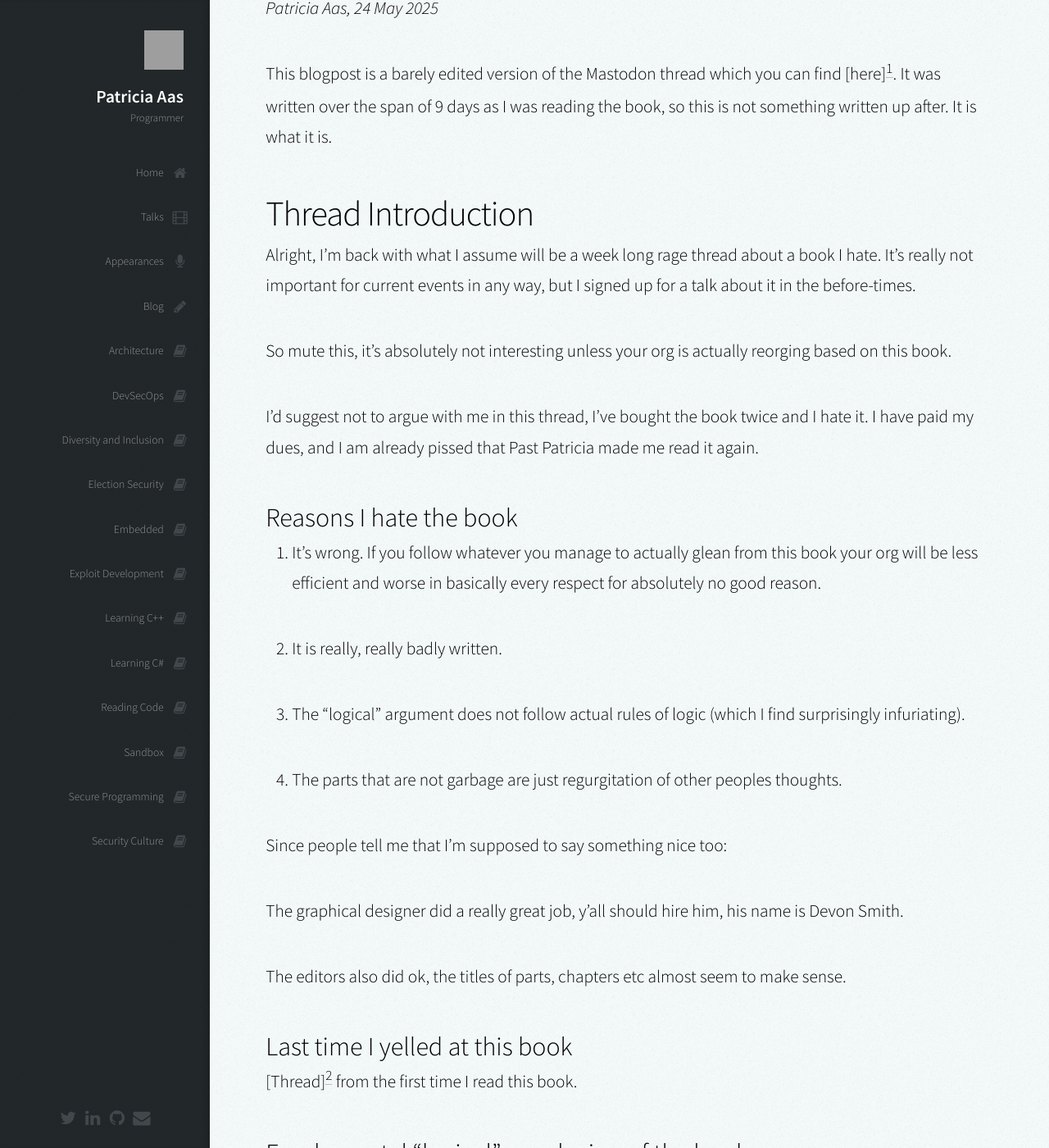
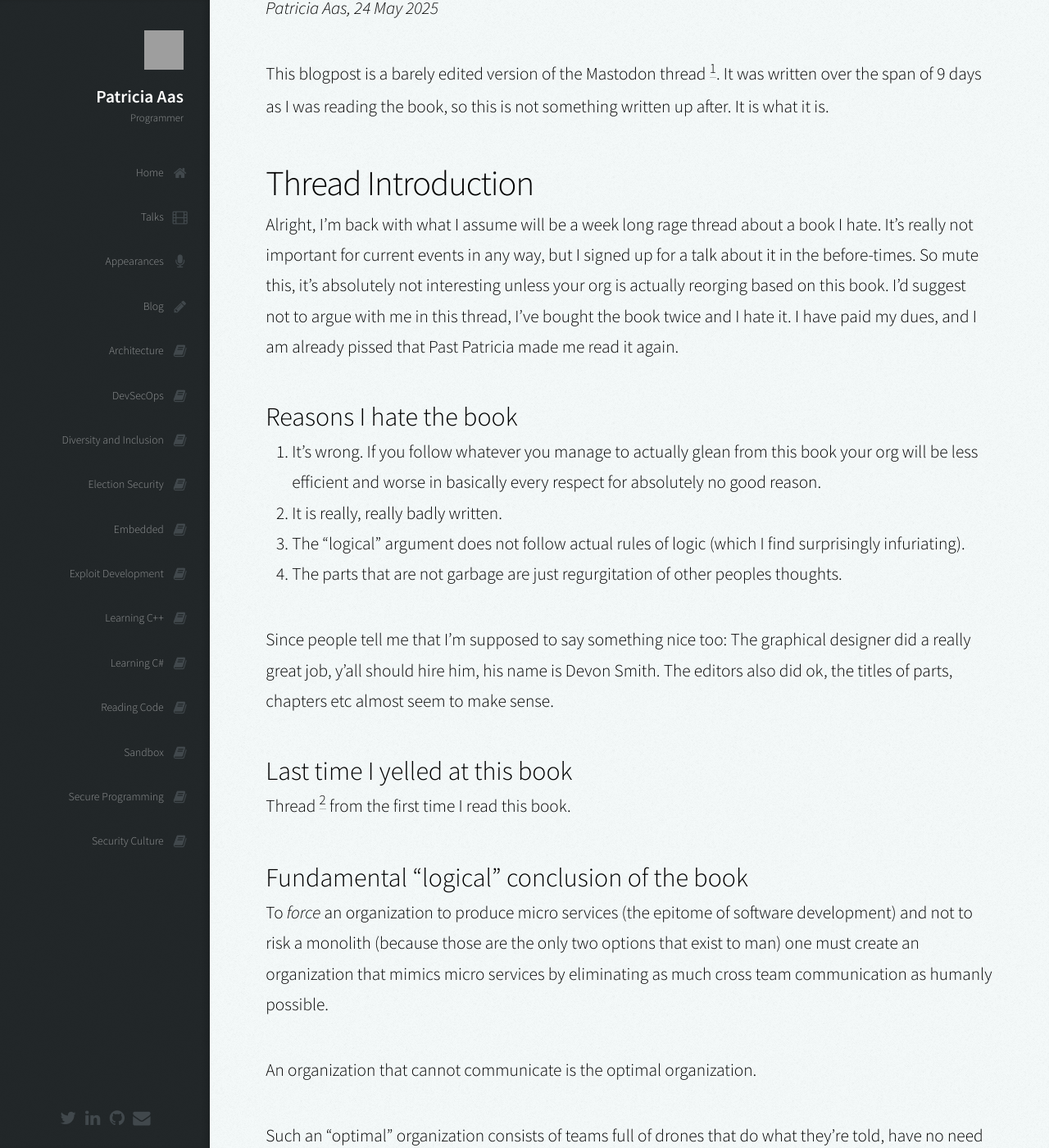
Before and after one commit to patricia-gallardo/patricia-gallardo.github.io, a Jekyll site: the page built from _posts/2025-05-24-team_topologies.md, in a window 1280 px wide and 1400 px high, scrolled down 270 px. Shown: the whole window at 82% size. Built offline with Jekyll 4.4.1, drawn with Linux system fonts in a browser that asks for light colours; nearby versions of some CDN libraries; some of the changed text lies outside the part shown; grey boxes are pictures that could not be loaded.

Commit message:
Small tweaks

```diff
--- a/_posts/2025-05-24-team_topologies.md
+++ b/_posts/2025-05-24-team_topologies.md
@@ -7,35 +7,24 @@ icon: fa-pencil
 image: "/assets/images/tt_slide1.jpg"
 ---
 
-This blogpost is a barely edited version of the Mastodon thread which you can find [here][^1]. It was written over the span of 9 days as I was reading the book, so this is not something written up after. It is what it is.
+This blogpost is a barely edited version of the Mastodon thread [^1]. It was written over the span of 9 days as I was reading the book, so this is not something written up after. It is what it is.
 
 ## Thread Introduction
 
-Alright, I'm back with what I assume will be a week long rage thread about a book I hate. It's really not important for current events in any way, but I signed up for a talk about it in the before-times.
-
-So mute this, it's absolutely not interesting unless your org is actually reorging based on this book.
-
-I'd suggest not to argue with me in this thread, I've bought the book twice and I hate it. I have paid my dues, and I am already pissed that Past Patricia made me read it again.
+Alright, I'm back with what I assume will be a week long rage thread about a book I hate. It's really not important for current events in any way, but I signed up for a talk about it in the before-times. So mute this, it's absolutely not interesting unless your org is actually reorging based on this book. I'd suggest not to argue with me in this thread, I've bought the book twice and I hate it. I have paid my dues, and I am already pissed that Past Patricia made me read it again.
 
 ### Reasons I hate the book
 
 1. It's wrong. If you follow whatever you manage to actually glean from this book your org will be less efficient and worse in basically every respect for absolutely no good reason.
-
 2. It is really, really badly written.
-
 3. The "logical" argument does not follow actual rules of logic (which I find surprisingly infuriating).
-
 4. The parts that are not garbage are just regurgitation of other peoples thoughts.
 
-Since people tell me that I'm supposed to say something nice too:
-
-The graphical designer did a really great job, y'all should hire him, his name is Devon Smith.
-
-The editors also did ok, the titles of parts, chapters etc almost seem to make sense.
+Since people tell me that I'm supposed to say something nice too: The graphical designer did a really great job, y'all should hire him, his name is Devon Smith. The editors also did ok, the titles of parts, chapters etc almost seem to make sense.
 
 ### Last time I yelled at this book
 
-[Thread][^2] from the first time I read this book.
+Thread [^2] from the first time I read this book.
 
 ### Fundamental "logical" conclusion of the book
 
@@ -53,11 +42,9 @@ It is a made up intellectual exercise that undermines decades of proven progress
 
 Any part of it you might agree with is someone else's idea. They are pulling in the works of literally dozens and dozens of other peoples original work. Some of it is contradictory to each other.
 
-Everything written about software dev in the past 25-45 years is in there somewhere.
-
-That does not make it good.
-
-That makes it unreadable.
+* Everything written about software dev in the past 25-45 years is in there somewhere.
+* That does not make it good.
+* That makes it unreadable.
 
 ### Meta
 
@@ -70,16 +57,14 @@ FYI any "well actually" might result in a mute or a block because (read post 1)
 Starting from the beginning. The logical foundation from which all this springs: Part 1, chapter 1. Based around 2 ideas belonging to other people:
 
 1. Conway's Law, 1967 (which is an observation based on Mel Conway's own experience) [^3]
-
 2. Inverse Conway Maneuver, 2015 (which is a made up thought experiment by James Lewis et al of Thoughtworks) [^4]
 
 #### Conway's law
 
 Based on my own experience I can see how Conway's Law can be plausible:
 
-> *"\[O\]rganizations which design systems (in the broad sense used here) are constrained to produce designs which are copies of the communication structures of these organizations.*
->
-> Melvin E. Conway, How Do Committees Invent?" [^5]
+> *"\[O\]rganizations which design systems (in the broad sense used here) are constrained to produce designs which are copies of the communication structures of these organizations."*
+> Melvin E. Conway, How Do Committees Invent? [^5]
 
 ##### Agile and DevOps was about more communication
 
@@ -1052,17 +1037,11 @@ I am an introvert, like at least half my field, but I know from 20 years of prof
 
 YOU HAVE TO FUCKING TALK TO PEOPLE.
 
-Only juniors think this is a profession that is solved at a keyboard all by yourself.
-
-Not talking to people is 💯 junior behavior.
+Only juniors think this is a profession that is solved at a keyboard all by yourself. Not talking to people is 💯 junior behavior.
 
 When you're a junior you're focused on building your technical skills, when you're a senior you focus on Building Useful Shit That People Will Use.
 
-I told you [^21] some DBA hurt them.
-
-Step forward, what did you do? Did you show them the Oracle bill? You know that's not allowed.
-
-We will let Patricia "refactor" your stored procedures as your punishment.
+I told you [^21] some DBA hurt them. Step forward, what did you do? Did you show them the Oracle bill? You know that's not allowed. We will let Patricia "refactor" your stored procedures as your punishment.
 
 Alright, 2 things:
 
@@ -1076,14 +1055,10 @@ The authors have a very outdated understanding of how products are built today,
 Ok, before we move on to the conclusion, a few thoughts on how this book is problematic.
 
 1. If you view this book as an Intro To Tech Orgs, then it:
-
 - should not bring in any of the author's opinions.
 - It should stay descriptive and also encourage reflection and discuss cons and learnings more in depth.
-
 2. The thoughts that are the authors' own are not only misguided, they would, if applied, create a stale architecture and organization that is feature driven and will over time fail to adapt to changing conditions and requirements. The overall knowledge of how the system works as a whole is intentionally erased, and that is needed for transformation. (Also it should've been a blogpost jeez)
-
 3. Anyone who needs to read this book to understand How Tech Orgs Work, does not have the requisite knowledge to perform this kind of invasive re-org.
-
 4. This book is so fucking condescending and Dunning-Kruger. Your industry experience is clearly extremely limited and old. That is not a basis for telling professionals who are actually shipping shit today what to do.
 
 This book is a mix of an extremely shallow Beginners Guide with an extremely invasive and normative ReOrg FTW.
@@ -1106,7 +1081,7 @@ Wish me luck 😳
 
 I think I pissed off a bunch of Team Topologies fanboys at my talk. But they didn't talk to me about it 🤔
 
-My slides [^22], a bit more than I showed because I had a mic issue in the middle so lost a few minutes there, but it was a nice slide to end on anyway.
+My slides: [^22], a bit more than I showed because I had a mic issue in the middle so lost a few minutes there, but it was a nice slide to end on anyway.
 
 Someone called me "brave" on LinkedIn and said criticizing Team Topologies was a "courageous move" and I risk "professional repercussions". And wow 😬
 
@@ -1115,7 +1090,7 @@ Someone called me "brave" on LinkedIn and said criticizing Team Topologies was a
 
 Shout out to folks who got this far in the thread and still came to my talk 💜
 
-Call me old (and brave), but this I think should be uncontroversial in 2025.
+Call me old (and brave), but this I think should be uncontroversial in 2025:
 
 <img src="../assets/images/tt_slide51.jpg" alt="Text: What have we learned? To build good things: we need to talk to others. See: Agile, User Experience, Product Management. To build things fast: we need to talk to each other.  See: DevOps" width="200"/>
 
```
